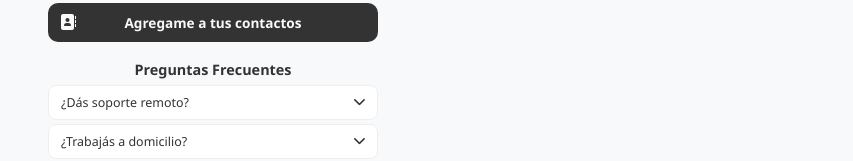
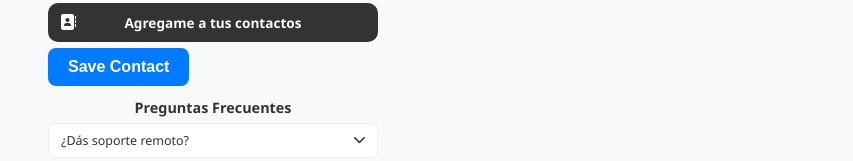
Before and after one commit to geekyfixcba/geekyfixcba.github.io, a plain HTML site: page index.html in a window 1280 px wide. Shown: the part 274-435 px from the top of the page, without its empty margins (427-1280 px from the left). Drawn offline with Linux system fonts and the light colour scheme.

Commit message:
Update index.html

```diff
--- a/index.html
+++ b/index.html
@@ -165,6 +165,11 @@
         <a href="GeekyFix.vcf" class="link-card vcard-btn animate-in">
             <i class="fas fa-address-book"></i> Agregame a tus contactos
         </a>
+        <a href="data:text/vcard;charset=utf-8,BEGIN:VCARD%0AVERSION:2.1%0AFN:Ignacio%20Abril%0AN:Abril;Ignacio%0ATEL;HOME;VOICE:0351152179222%0AEMAIL;HOME;INTERNET:nachoabril@gmail.com%0AURL:https://geekyfixcba.github.io/%0AORG:GeekyFix%0AADR:;;;Cordoba;;;Argentina%0AEND:VCARD"
+   download="Ignacio_Abril.vcf"
+   style="display: inline-block; padding: 10px 20px; background-color: #007AFF; color: white; text-decoration: none; border-radius: 8px; font-family: sans-serif; font-weight: bold;">
+   Save Contact
+</a>
     </div>
 
     <div class="faq-container animate-in">
```
